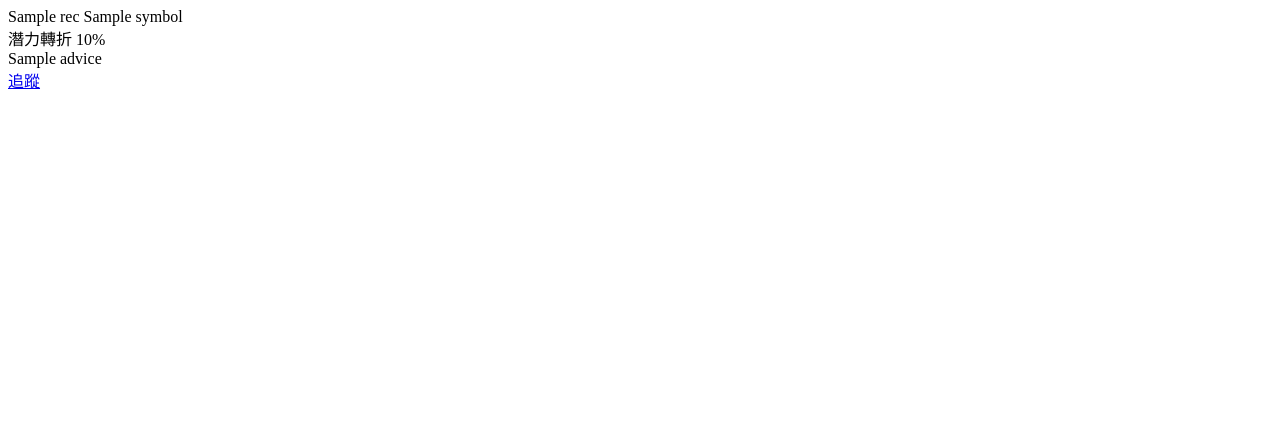
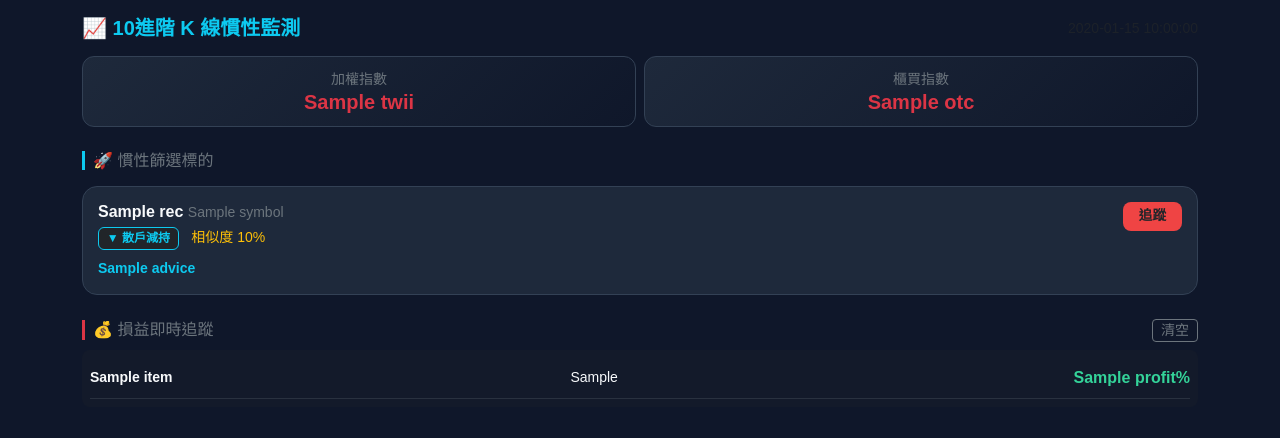
Before and after one commit to dannykao0715-code/stock-ai, a Flask app: template templates/index.html in a window 1280 px wide. Shown: the top 438 px of the page. Run offline with Flask 3, Linux system fonts and the light colour scheme; the template is opened without the code that fills it: most values are stand-ins (such as "Sample title", 1, 10 or a date in 2020).

Commit message:
Update index.html

```diff
--- a/templates/index.html
+++ b/templates/index.html
@@ -1,17 +1,83 @@
-<div class="stock-card shadow-sm border-start {{ 'border-danger' if rec.score >= 88 else 'border-info' }}">
-    <div class="d-flex justify-content-between align-items-center">
-        <div>
-            <div class="h6 fw-bold mb-1">{{ rec.name }} <span class="small text-muted">{{ rec.symbol }}</span></div>
-            <div>
-                <span class="badge {{ 'bg-danger' if rec.score >= 88 else 'bg-primary' }} opacity-75">
-                    {{ '強慣性' if rec.score >= 88 else '潛力轉折' }}
-                </span>
-                <span class="ms-2 text-warning fw-bold">{{ rec.score }}%</span>
+<!DOCTYPE html>
+<html lang="zh-TW">
+<head>
+    <meta charset="UTF-8">
+    <meta name="viewport" content="width=device-width, initial-scale=1.0, maximum-scale=1.0, user-scalable=no">
+    <title>AI 慣性監測</title>
+    <link href="https://cdn.jsdelivr.net/npm/bootstrap@5.3.0/dist/css/bootstrap.min.css" rel="stylesheet">
+    <style>
+        :root { --bg: #0f172a; --card: #1e293b; --accent: #38bdf8; }
+        body { background-color: var(--bg); color: #f8fafc; font-family: 'PingFang TC', sans-serif; padding-bottom: 30px; }
+        .idx-card { background: linear-gradient(135deg, #1e293b, #0f172a); border: 1px solid #334155; border-radius: 12px; padding: 12px; }
+        .stk-card { background-color: var(--card); border-radius: 15px; border: 1px solid #334155; padding: 15px; margin-bottom: 12px; }
+        .stk-card.hot { border-left: 5px solid #ef4444; }
+        .btn-add { background-color: #ef4444; border: none; font-weight: bold; border-radius: 8px; font-size: 0.85rem; }
+        .pos { color: #fb7185; } .neg { color: #34d399; }
+    </style>
+</head>
+<body>
+<div class="container py-3">
+    <div class="d-flex justify-content-between align-items-center mb-3">
+        <h5 class="fw-bold mb-0 text-info">📈 10進階 K 線慣性監測</h5>
+        <span class="small text-muted">{{ now }}</span>
+    </div>
+
+    <div class="row g-2 mb-4">
+        <div class="col-6">
+            <div class="idx-card text-center">
+                <div class="small text-secondary">加權指數</div>
+                <div class="h5 mb-0 fw-bold text-danger">{{ indices.twii }}</div>
             </div>
         </div>
-        <div class="text-end">
-            <div class="text-advice mb-2">{{ rec.advice }}</div>
-            <a href="/add/{{ rec.symbol }}/{{ rec.name }}" class="btn btn-sm btn-outline-danger">追蹤</a>
+        <div class="col-6">
+            <div class="idx-card text-center">
+                <div class="small text-secondary">櫃買指數</div>
+                <div class="h5 mb-0 fw-bold text-danger">{{ indices.otc }}</div>
+            </div>
+        </div>
+    </div>
+
+    <h6 class="mb-3 text-secondary border-start border-info ps-2 border-3">🚀 慣性篩選標的</h6>
+    {% for rec in recs %}
+    <div class="stk-card {{ 'hot shadow-lg' if rec.is_hot else '' }}">
+        <div class="d-flex justify-content-between align-items-start">
+            <div>
+                <div class="h6 mb-1 fw-bold">{{ rec.name }} <small class="text-secondary fw-normal">{{ rec.symbol }}</small></div>
+                <div class="mb-2">
+                    <span class="badge bg-dark border border-info text-info small">▼ 散戶減持</span>
+                    <span class="text-warning small ms-2">相似度 {{ rec.score }}%</span>
+                </div>
+                <div class="text-info small fw-bold">{{ rec.advice }}</div>
+            </div>
+            <a href="/add/{{ rec.symbol }}/{{ rec.name }}" class="btn btn-add btn-sm px-3">追蹤</a>
+        </div>
+    </div>
+    {% else %}
+    <div class="card p-4 text-center bg-dark bg-opacity-50">
+        <div class="text-warning small">⚠️ 目前盤勢相似度低於 72%</div>
+        <div class="text-muted extra-small">暫無符合慣性目標，建議觀望</div>
+    </div>
+    {% endfor %}
+
+    <div class="mt-4">
+        <div class="d-flex justify-content-between align-items-center mb-2">
+            <h6 class="text-secondary mb-0 border-start border-danger ps-2 border-3">💰 損益即時追蹤</h6>
+            <a href="/clear" class="btn btn-sm btn-outline-secondary py-0 small">清空</a>
+        </div>
+        <div class="bg-dark bg-opacity-25 rounded-3 p-2">
+            {% for item in tracked %}
+            <div class="row g-0 py-2 border-bottom border-secondary border-opacity-25 align-items-center">
+                <div class="col-4 fw-bold small text-truncate">{{ item.name }}</div>
+                <div class="col-3 text-center small">{{ item.curr_p }}</div>
+                <div class="col-5 text-end fw-bold {{ 'pos' if item.profit > 0 else 'neg' }}">
+                    {{ '+' if item.profit > 0 }}{{ item.profit }}%
+                </div>
+            </div>
+            {% else %}
+            <div class="text-center text-muted py-3 small">尚未加入追蹤</div>
+            {% endfor %}
         </div>
     </div>
 </div>
+</body>
+</html>
```
